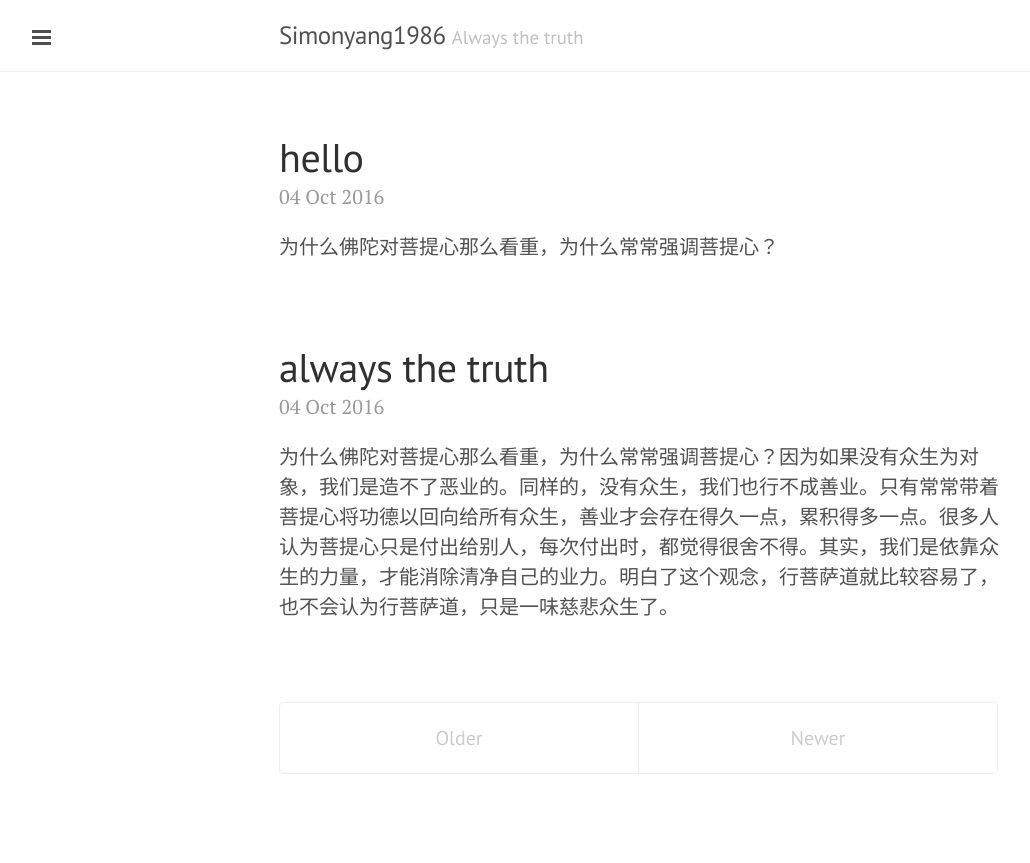
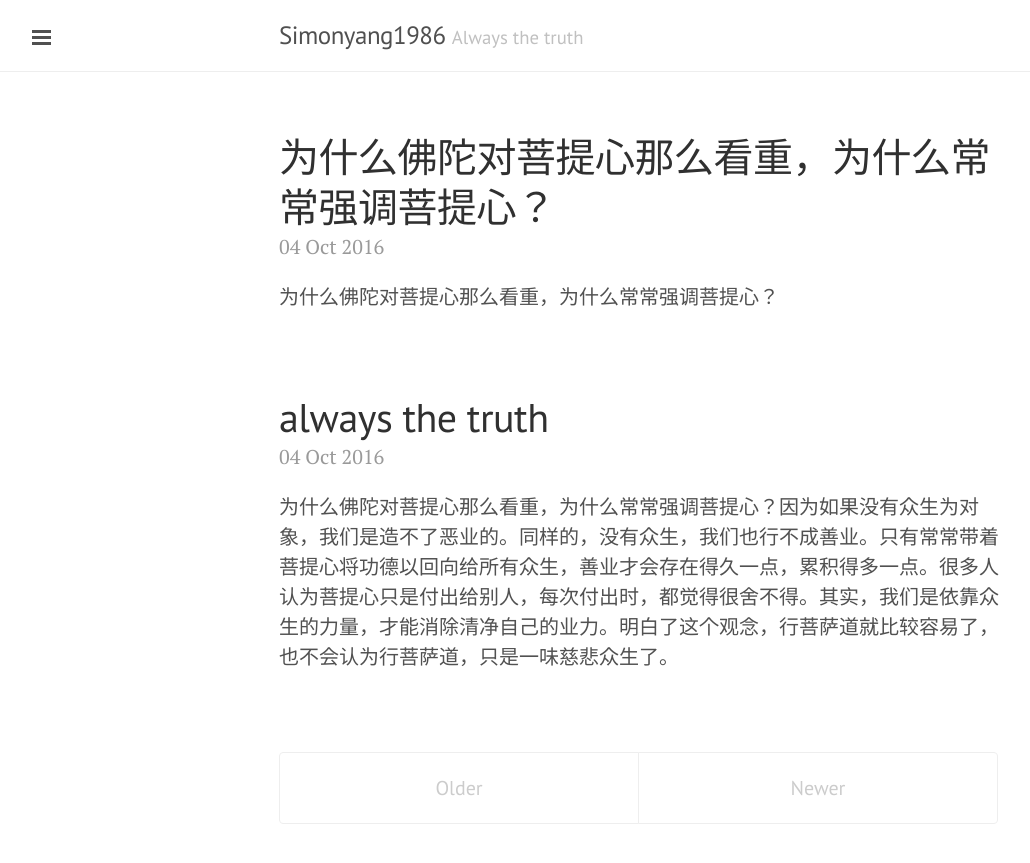
Before and after one commit to Simonyang1986/Simonyang1986.github.io, a Jekyll site: the page built from index.html, in a window 1280 px wide. Shown: the top 863 px of the page, without its empty margins (1-1031 px from the left). Built offline with Jekyll 4.4.1, drawn with Linux system fonts in a browser that asks for light colours; the list of posts is cut into pages by our own code.

Commit message:
Post update: hello

```diff
--- a/_posts/2016-10-04-hello.markdown
+++ b/_posts/2016-10-04-hello.markdown
@@ -1,6 +1,6 @@
 ---
 published: true
-title: hello
+title: 为什么佛陀对菩提心那么看重，为什么常常强调菩提心？
 layout: post
 ---
 为什么佛陀对菩提心那么看重，为什么常常强调菩提心？
```
